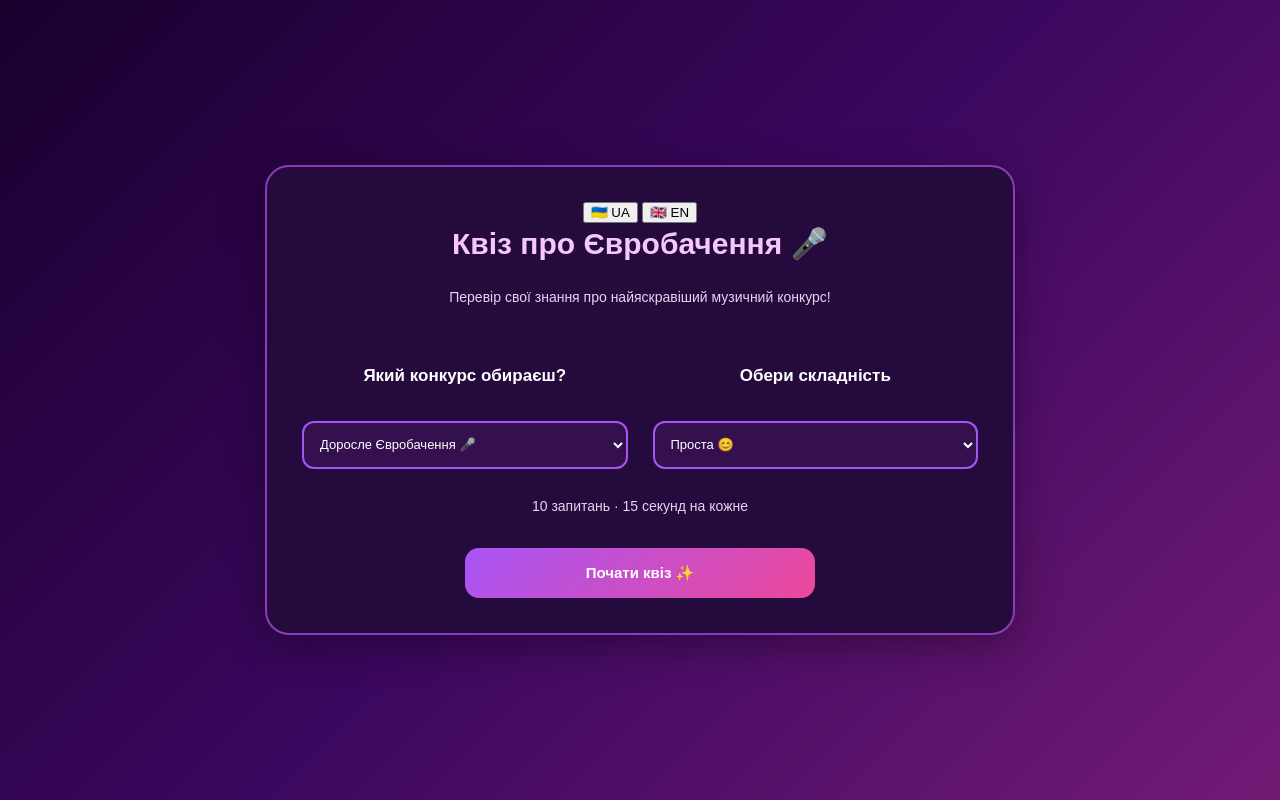
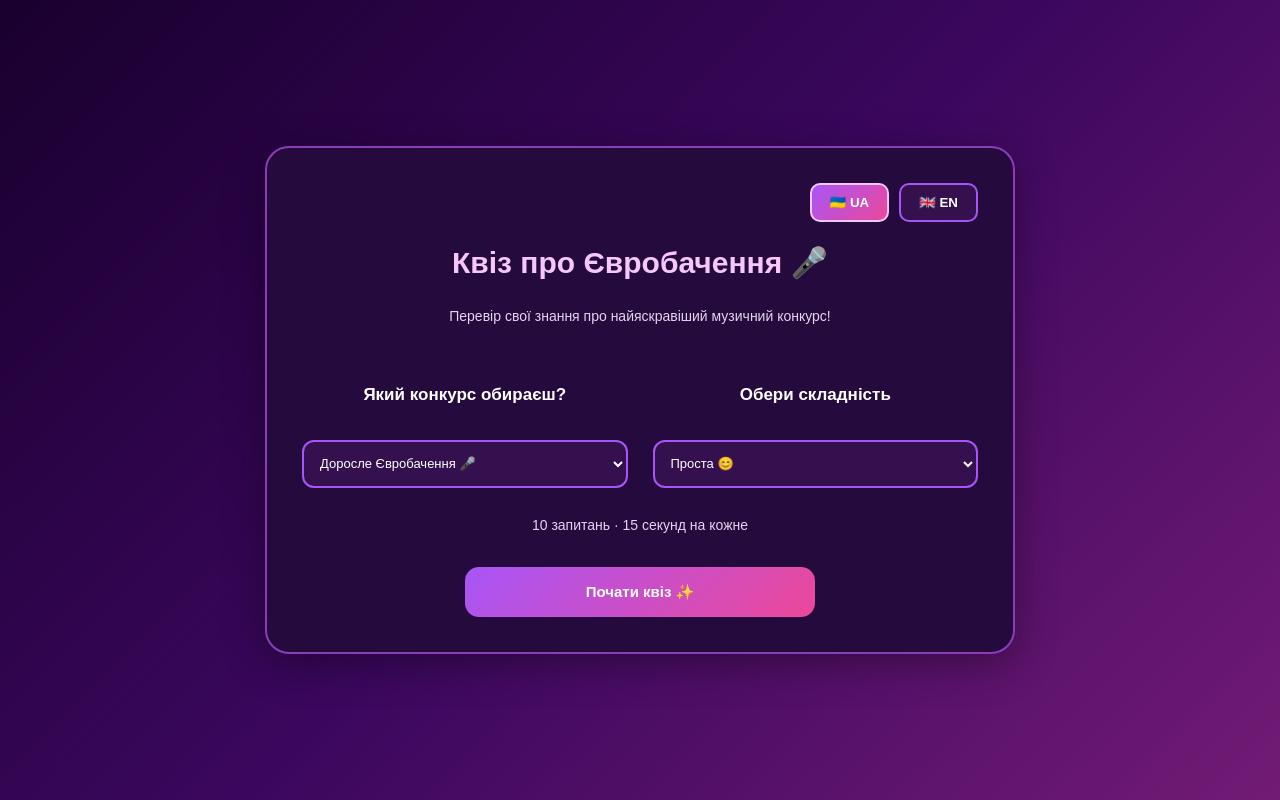
Before and after one commit to denchikk-yo/evrovision, a plain HTML site: page index.html in a window 1280 px wide. Drawn offline with Linux system fonts and the light colour scheme; a web font is replaced by a local one.

Commit message:
Update style.css

```diff
--- a/style.css
+++ b/style.css
@@ -455,3 +455,25 @@ p {
         min-height: auto;
     }
 }
+.language-switch {
+    display: flex;
+    justify-content: flex-end;
+    gap: 10px;
+    margin-bottom: 20px;
+}
+
+.lang-btn {
+    padding: 10px 18px;
+    border: 2px solid #a855f7;
+    border-radius: 10px;
+    background: #35104f;
+    color: white;
+    font-family: inherit;
+    cursor: pointer;
+    font-weight: 600;
+}
+
+.lang-btn.active {
+    background: linear-gradient(135deg, #a855f7, #ec4899);
+    border-color: #f5c6ff;
+}
```
